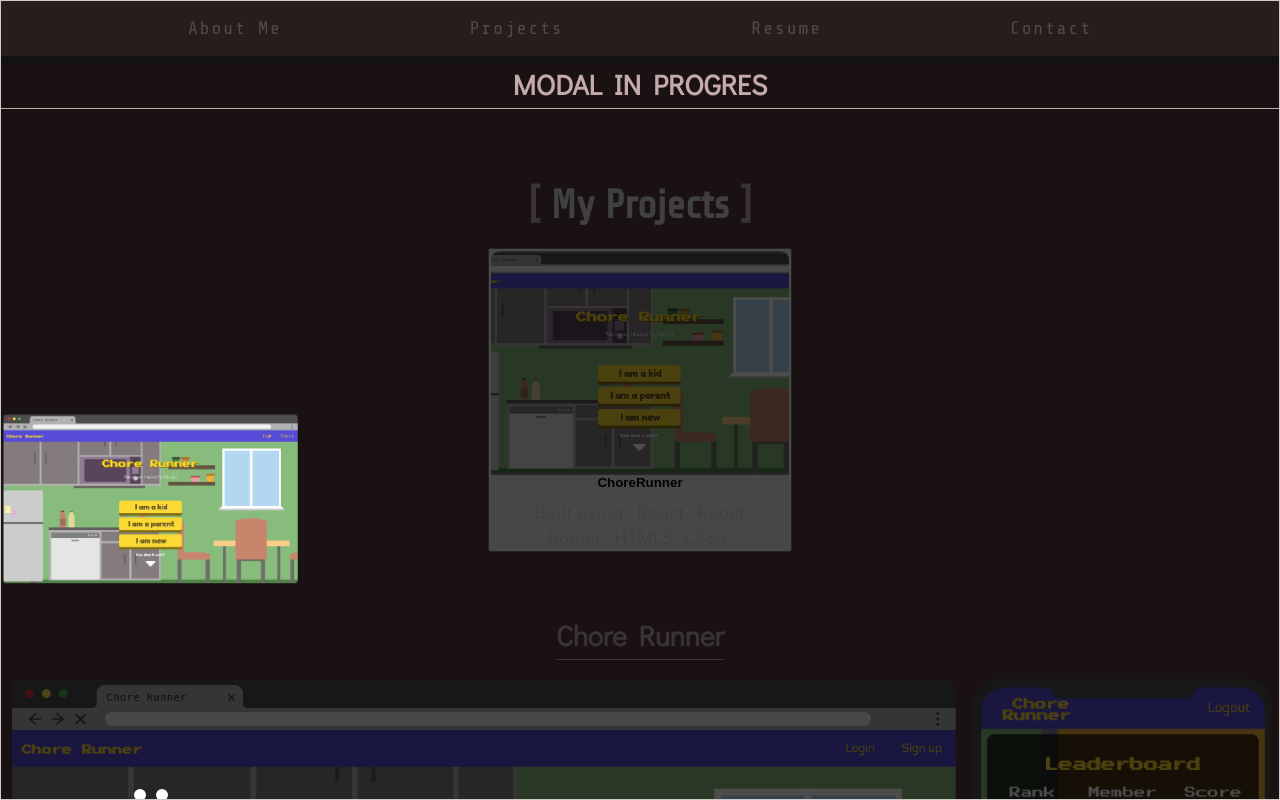
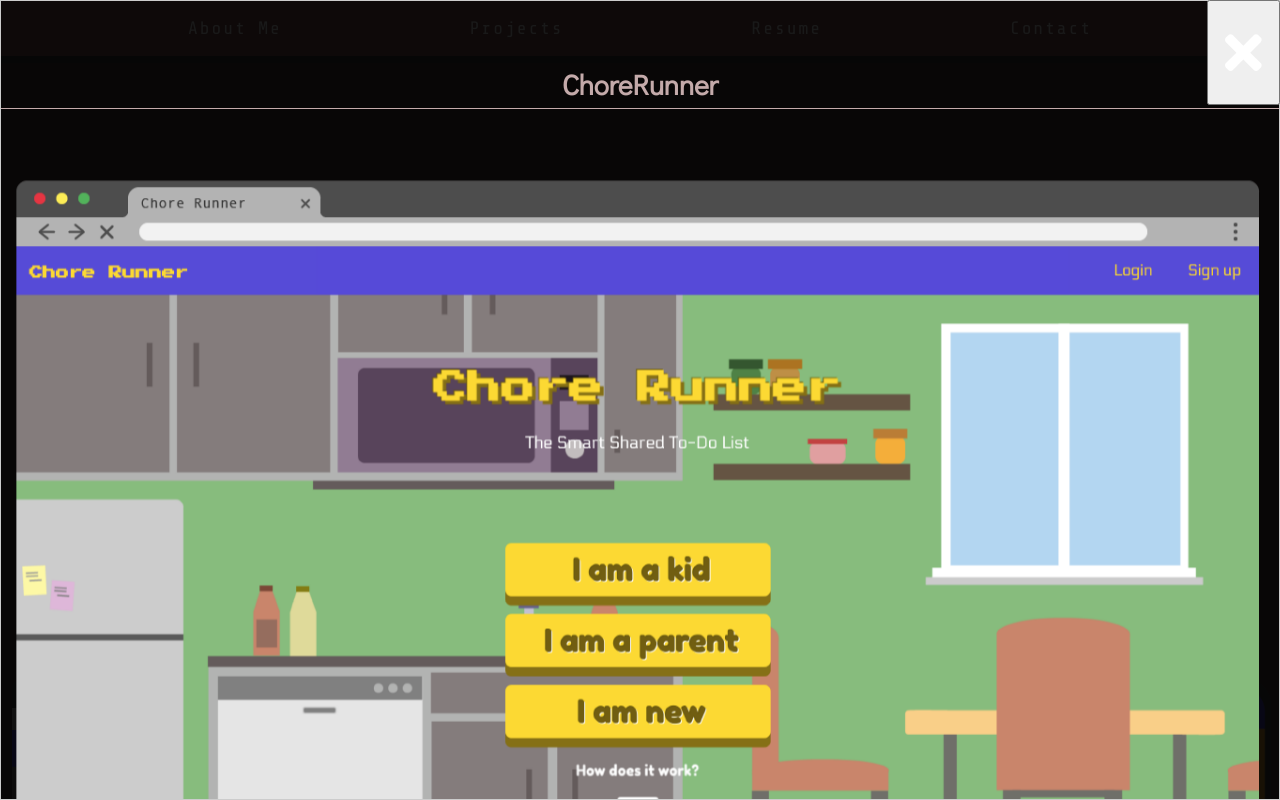
Before and after one commit to nphiukhao/portfolio, a React (Create React App) app: page / in a window 1280 px wide. Both pictures are taken after a click on the button 640 px from the left and 1871 px from the top of the page. Shown: the part 1471-2271 px from the top of the page. Built offline with nearby package versions, Linux system fonts and the light colour scheme.

Commit message:
modal and card styled but button is messy

```diff
--- a/src/components/Projects/Modal.css
+++ b/src/components/Projects/Modal.css
@@ -1,14 +1,13 @@
-.modal{
+.modal {
   position: fixed;
   top: 0;
   left: 0;
   width: 100%;
   height: 100%;
-    background: rgba(0, 0, 0, 0.7);
+  background: rgba(0, 0, 0, 0.9);
   border: 1px solid #ccc;
   transition: 1.1s ease-out;
-    box-shadow:
-      -2rem 2rem 2rem rgba(black, 0.2);
+  box-shadow: -2rem 2rem 2rem rgba(black, 0.2);
   filter: blur(0);
   transform: scale(1);
   opacity: 1;
@@ -16,3 +15,10 @@
   overflow-y: auto;
   z-index: 2;
 }
+
+.close {
+  position: fixed;
+  top: 0;
+  right: 0;
+  z-index: 3;
+}
--- a/src/components/Projects/Project1Modal.js
+++ b/src/components/Projects/Project1Modal.js
@@ -1,12 +1,15 @@
 import React from "react";
-import ChoreRunnerFullscreen from '../../Images/ChoreRunner_fullscreen.png'
+import ChoreRunnerFullscreen from "../../Images/ChoreRunner_fullscreen.png";
 import ChoreRunnerMobile from "../../Images/ChoreRunner_mobile.png";
+import { FontAwesomeIcon } from "@fortawesome/react-fontawesome";
+import { faTimes } from "@fortawesome/free-solid-svg-icons";
 import "./Modal.css";
 
 export default function Project1Modal(props) {
   return (
+    <>
       <div className="modal">
-      <h3>MODAL IN PROGRES</h3>
+        <h3>ChoreRunner</h3>
         <div className="project-1">
           <div className="slider-container">
             <div className="slides">
@@ -28,12 +31,54 @@ export default function Project1Modal(props) {
             <a href="#i1"> </a>
             <a href="#i2"> </a>
           </div>
+          <section className="project-info" role="document">
+            <p className="p-explain">
+              Chore Runner is a full stack react application that acts as a
+              gamified chore manager. Parents can
+              <span className="green">create households</span>and
+              <span className="green">
+                assign tasks to the kids or members.
+              </span>
+            </p>
+            <p className="p-explain">
+              Kid users can
+              <span className="green">see their tasks, clear them,</span>and,
+              once they're approved,
+              <span className="green">earn points and badges</span>
+              to compete with other members in the household.
+            </p>
+            <div className="projectLinks">
+              <a
+                href="https://github.com/nphiukhao/Chorerunner-client"
+                target="_blank"
+                rel="noopener noreferrer"
+              >
+                Github
+              </a>
+              <a
+                href="https://chore-runner.now.sh/"
+                target="_blank"
+                rel="noopener noreferrer"
+              >
+                Live
+              </a>
+            </div>
+            <p>
+              <span className="green">
+                Built using: React, React Router, HTML5, CSS3, Node, Express,
+                PostgreSQL, Mocha, Chai, Enzyme, Jest, Adobe Illustrator
+              </span>
+            </p>
+          </section>
+        </div>
+      </div>
 
-        <h3>Project title</h3>
-        <p>description</p>
-        <p>tech stack</p>
-      </div>
-      <button onClick={() => props.closeModal("showMProject1")}>close</button>
-    </div>
+      <button
+        className="close"
+        onClick={() => props.closeModal("showMProject1")}
+      >
+        <FontAwesomeIcon className="ghlogo" icon={faTimes} size="4x"  />
+      </button>
+    </>
   );
 }
--- a/src/components/Projects/Projects.css
+++ b/src/components/Projects/Projects.css
@@ -65,9 +65,8 @@
   background: rgba(255, 255, 255, 0.623);
 } */
 
-
-.slider-container{
-  width: 300px;
+.slider-container {
+  width: 100%;
   text-align: center;
   overflow: hidden;
 }
@@ -77,7 +76,7 @@
   scroll-snap-type: x mandatory;
   scroll-behavior: smooth;
   -webkit-overflow-scrolling: touch;
-
+  margin: 0 5px;
 }
 
 .slides::-webkit-scrollbar {
@@ -89,14 +88,14 @@
   border-radius: 10px;
 }
 
-.mobilescreenshot{
+.mobilescreenshot {
   height: 300px;
   width: auto;
 }
 .slides > div {
   scroll-snap-align: start;
   flex-shrink: 0;
-  width: 300px;
+  width: 100%;
   /* height: 300px; */
   margin-right: 50px;
   border-radius: 10px;
@@ -109,7 +108,7 @@
   justify-content: center;
   align-items: center;
   font-size: 100px;
-  padding-top: 100px; /* //need because a href moves to top of div */
+  padding-top: 50px; /* //need because a href moves to top of div */
 }
 
 .slider-container a {
@@ -121,7 +120,6 @@
   border-radius: 50%;
   margin: 15px 5px;
   position: relative;
-
 }
 
 /* .slider-container a:active {
@@ -131,16 +129,16 @@
   background: #000;
 } */
 
-.card{
+.card {
   width: 300px;
   height: 300px;
   border: white solid 1px;
   border-radius: 10px;
   overflow: hidden;
 }
-.card-img{
-  background: grey;
-  height: 75%;
+.card-img {
+  /* background: grey; */
+  height: 70%;
   text-align: center;
   display: flex;
   justify-content: center;
@@ -151,6 +149,29 @@
 }
 
 .card-text {
-  height: 25%;
+  height: 30%;
+  text-align: start;
+  display: flex;
+  flex-direction: column;
+  justify-content: space-evenly;
+}
+.card-text > h4 {
+  color: white;
+  font-size: 20px;
+  font-family: "Share Tech", sans-serif;
+  padding-left: 10px;
 
 }
+
+.card-text p {
+  font-family: "Didact Gothic", sans-serif;
+  line-height: 1.2;
+  width: 100%;
+  font-size: 13px;
+  padding: 0 5px 5px 10px;
+}
+
+.card-icon {
+  float: right;
+  margin-right: 10px;
+}
--- a/src/components/Projects/Projects.js
+++ b/src/components/Projects/Projects.js
@@ -10,6 +10,8 @@ import ICookMobile from "../../Images/ICook_mobile.png";
 import FindpetsFullscreen from "../../Images/findpets_fullscreen.png";
 import FindpetsMobile from "../../Images/findpets_mobile.png";
 import Project1Modal from "./Project1Modal"
+import { FontAwesomeIcon } from "@fortawesome/react-fontawesome";
+import { faExternalLinkAlt } from "@fortawesome/free-solid-svg-icons";
 import "./Projects.css";
 
 
@@ -62,7 +64,7 @@ export default class Projects extends Component {
             />
           </div>
           <div className="card-text">
-            <h4>ChoreRunner</h4>
+            <h4>ChoreRunner <FontAwesomeIcon className='card-icon' icon={faExternalLinkAlt} size="1x"/></h4>
             <p>
               Built using: React, React Router, HTML5, CSS3, Node, Express,
               PostgreSQL, Mocha, Chai, Enzyme, Jest, Adobe Illustrator
```
Also changed, not shown: src/components/Footer.js (+3 -15 lines). Lines whose indentation alone changed are shown as unchanged.
